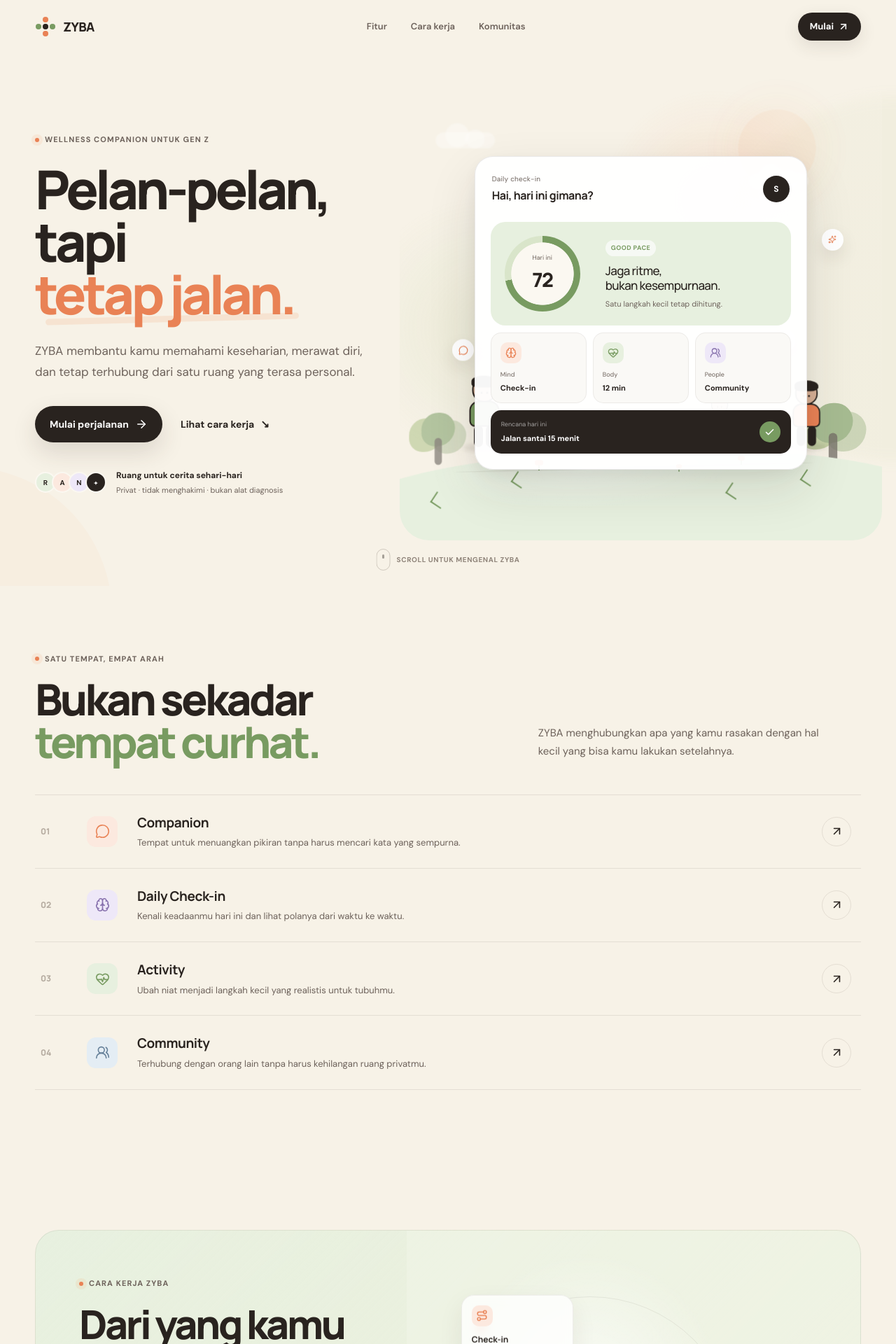
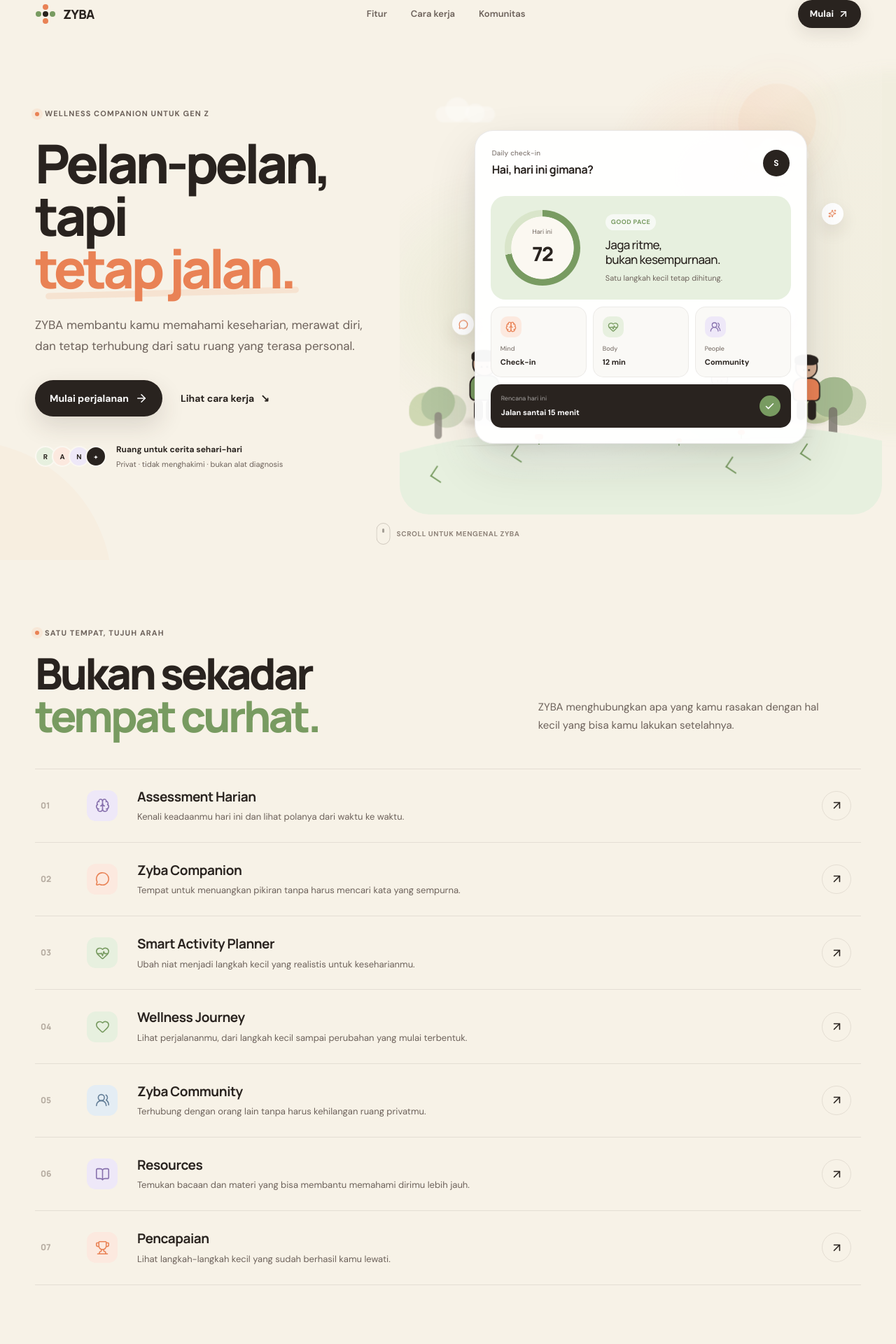
Before and after one commit to syauqiazka/zyba_, a Next.js app: page / in a window 1280 px wide. Shown: the top 1920 px of the page at 70% size. Built offline with nearby package versions, Linux system fonts and the light colour scheme.

Commit message:
landing landing scroll

```diff
--- a/src/app/globals.css
+++ b/src/app/globals.css
@@ -222,27 +222,26 @@ main select:focus {
    --------------------------------------------------------- */
 
 .landing-header {
-  position: sticky;
-  top: 0;
-  z-index: 50;
-  width: 100%;
-  padding: 18px 0;
-  background: transparent;
-  border-bottom: 1px solid transparent;
   transition:
-    padding 220ms ease,
-    background-color 220ms ease,
-    border-color 220ms ease,
-    box-shadow 220ms ease;
+    padding 0.35s ease,
+    background-color 0.35s ease,
+    box-shadow 0.35s ease,
+    border-color 0.35s ease,
+    backdrop-filter 0.35s ease;
 }
 
 .landing-header-scrolled {
   padding: 12px 0;
+
   background: rgba(247, 242, 231, 0.84);
+
   border-bottom-color: rgba(59, 42, 32, 0.08);
+
   backdrop-filter: blur(14px);
   -webkit-backdrop-filter: blur(14px);
-  box-shadow: 0 8px 30px rgba(59, 42, 32, 0.05);
+
+  box-shadow:
+    0 8px 30px rgba(59, 42, 32, 0.05);
 }
 
 .landing-nav {
@@ -2834,3 +2833,12 @@ main select:focus {
     display: none;
   }
 }
+html {
+  scroll-behavior: smooth;
+}
+
+#fitur,
+#cara-kerja,
+#komunitas {
+  scroll-margin-top: 100px;
+}
--- a/src/components/landing/LandingFeatures.tsx
+++ b/src/components/landing/LandingFeatures.tsx
@@ -5,56 +5,92 @@ import Link from "next/link";
 import {
   ArrowRight,
   ArrowUpRight,
+  BookOpen,
   Brain,
+  Heart,
   HeartPulse,
   MessageCircle,
+  Trophy,
   UsersRound,
 } from "lucide-react";
 
 const FEATURES = [
   {
     number: "01",
-    title: "Companion",
+    title: "Assessment Harian",
+    desc: "Kenali keadaanmu hari ini dan lihat polanya dari waktu ke waktu.",
+    detail:
+      "Catat kondisi mental, fisik, dan sosialmu secara rutin. Dari check-in sederhana ini, kamu bisa mulai memahami perubahan dan pola keseharianmu dari waktu ke waktu.",
+    icon: Brain,
+    tone: "feature-lilac",
+    loginPath: "/daily-assessment",
+    cta: "Mulai Assessment Harian",
+  },
+  {
+    number: "02",
+    title: "Zyba Companion",
     desc: "Tempat untuk menuangkan pikiran tanpa harus mencari kata yang sempurna.",
     detail:
-      "Ceritakan apa yang sedang ada di kepalamu tanpa harus menyusunnya dengan sempurna. Companion membantu kamu memahami apa yang sedang kamu rasakan dan menemukan langkah kecil yang bisa dilakukan.",
+      "Ceritakan apa yang sedang ada di kepalamu tanpa harus menyusunnya dengan sempurna. Companion membantu kamu menuangkan pikiran, memahami apa yang sedang dirasakan, lalu melihat langkah kecil yang bisa dilakukan.",
     icon: MessageCircle,
     tone: "feature-orange",
     loginPath: "/companion",
     cta: "Mulai dengan Companion",
   },
   {
-    number: "02",
-    title: "Daily Check-in",
-    desc: "Kenali keadaanmu hari ini dan lihat polanya dari waktu ke waktu.",
+    number: "03",
+    title: "Smart Activity Planner",
+    desc: "Ubah niat menjadi langkah kecil yang realistis untuk keseharianmu.",
     detail:
-      "Catat keadaan mental, fisik, dan sosialmu secara rutin. Dari check-in ini, kamu bisa mulai melihat perubahan dan pola keseharianmu dari waktu ke waktu.",
-    icon: Brain,
-    tone: "feature-lilac",
-    loginPath: "/daily-assessment",
-    cta: "Mulai Daily Check-in",
-  },
-  {
-    number: "03",
-    title: "Activity",
-    desc: "Ubah niat menjadi langkah kecil yang realistis untuk tubuhmu.",
-    detail:
-      "Nggak perlu langsung mengubah semuanya. Activity membantu kamu menemukan aktivitas kecil yang realistis dan sesuai dengan kondisi serta energimu hari itu.",
+      "Activity Planner membantu mengubah niat menjadi tindakan yang lebih realistis. Kamu bisa menemukan aktivitas sederhana yang sesuai dengan kondisi, energi, dan kebutuhanmu hari itu.",
     icon: HeartPulse,
     tone: "feature-green",
     loginPath: "/activity",
-    cta: "Mulai Activity",
+    cta: "Mulai Activity Planner",
   },
   {
     number: "04",
-    title: "Community",
+    title: "Wellness Journey",
+    desc: "Lihat perjalananmu, dari langkah kecil sampai perubahan yang mulai terbentuk.",
+    detail:
+      "Wellness Journey membantu kamu melihat perjalanan secara lebih utuh melalui Goals, Progress, dan Achievements. Bukan tentang menjadi sempurna, tapi tentang melihat bahwa kamu terus bergerak.",
+    icon: Heart,
+    tone: "feature-green",
+    loginPath: "/wellness-journey",
+    cta: "Lihat Wellness Journey",
+  },
+  {
+    number: "05",
+    title: "Zyba Community",
     desc: "Terhubung dengan orang lain tanpa harus kehilangan ruang privatmu.",
     detail:
-      "Temukan ruang untuk berbagi pengalaman dan terhubung dengan orang lain tanpa harus membuka semuanya tentang dirimu. Kamu tetap punya kendali atas apa yang ingin dibagikan.",
+      "Community menjadi ruang untuk berbagi pengalaman, menemukan percakapan yang relevan, dan merasa terhubung dengan orang lain tanpa harus membuka semuanya tentang dirimu.",
     icon: UsersRound,
     tone: "feature-blue",
     loginPath: "/community",
     cta: "Masuk ke Community",
+  },
+  {
+    number: "06",
+    title: "Resources",
+    desc: "Temukan bacaan dan materi yang bisa membantu memahami dirimu lebih jauh.",
+    detail:
+      "Resources menyediakan berbagai materi yang bisa kamu gunakan untuk belajar, memahami kondisi diri, dan menemukan informasi yang relevan dengan perjalanan wellness-mu.",
+    icon: BookOpen,
+    tone: "feature-lilac",
+    loginPath: "/resources",
+    cta: "Buka Resources",
+  },
+  {
+    number: "07",
+    title: "Pencapaian",
+    desc: "Lihat langkah-langkah kecil yang sudah berhasil kamu lewati.",
+    detail:
+      "Pencapaian membantu kamu melihat progres yang sudah terbentuk dari kebiasaan dan aktivitasmu. Setiap langkah kecil tetap layak untuk diperhatikan.",
+    icon: Trophy,
+    tone: "feature-orange",
+    loginPath: "/achievements",
+    cta: "Lihat Pencapaian",
   },
 ];
 
@@ -78,7 +114,7 @@ export default function LandingFeatures() {
           <div>
             <div className="eyebrow">
               <span className="eyebrow-dot" />
-              Satu tempat, empat arah
+              Satu tempat, tujuh arah
             </div>
 
             <h2>
@@ -95,7 +131,7 @@ export default function LandingFeatures() {
           </p>
         </div>
 
-        {/* FEATURES */}
+        {/* FEATURE LIST */}
         <div className="feature-list">
           {FEATURES.map((feature) => {
             const Icon = feature.icon;
@@ -108,7 +144,7 @@ export default function LandingFeatures() {
                 className={`feature-item ${isOpen ? "is-open" : ""
                   }`}
               >
-                {/* MAIN ROW */}
+                {/* ROW */}
                 <button
                   type="button"
                   onClick={() =>
--- a/src/components/landing/LandingHeader.tsx
+++ b/src/components/landing/LandingHeader.tsx
@@ -29,15 +29,48 @@ export default function LandingHeader() {
     };
   }, []);
 
+  const handleNavClick = (
+    e: React.MouseEvent<HTMLAnchorElement>,
+    href: string
+  ) => {
+    e.preventDefault();
+
+    const target = document.querySelector(href);
+
+    if (!target) return;
+
+    const headerOffset = 88;
+
+    const targetTop =
+      target.getBoundingClientRect().top +
+      window.scrollY -
+      headerOffset;
+
+    window.scrollTo({
+      top: targetTop,
+      behavior: "smooth",
+    });
+
+    window.history.replaceState(null, "", href);
+  };
+
   return (
     <header
-      className={`landing-header ${scrolled ? "landing-header-scrolled" : ""
+      className={`landing-header ${scrolled
+          ? "landing-header-scrolled"
+          : ""
         }`}
     >
       <div className="landing-container landing-nav">
-        {/* Logo */}
-        <Link href="/" className="landing-brand" aria-label="ZYBA">
-          <span className="landing-mark" aria-hidden="true">
+        <Link
+          href="/"
+          className="landing-brand"
+          aria-label="ZYBA"
+        >
+          <span
+            className="landing-mark"
+            aria-hidden="true"
+          >
             <span />
             <span />
             <span />
@@ -48,22 +81,35 @@ export default function LandingHeader() {
           <span>ZYBA</span>
         </Link>
 
-        {/* Navigation */}
         <nav
           className="landing-nav-links"
           aria-label="Navigasi utama"
         >
           {NAV_ITEMS.map((item) => (
-            <a key={item.href} href={item.href}>
+            <a
+              key={item.href}
+              href={item.href}
+              onClick={(e) =>
+                handleNavClick(
+                  e,
+                  item.href
+                )
+              }
+            >
               {item.label}
             </a>
           ))}
         </nav>
 
-        {/* CTA */}
-        <Link href="/login" className="landing-nav-cta">
+        <Link
+          href="/login"
+          className="landing-nav-cta"
+        >
           Mulai
-          <ArrowUpRight size={16} strokeWidth={2.2} />
+          <ArrowUpRight
+            size={16}
+            strokeWidth={2.2}
+          />
         </Link>
       </div>
     </header>
```
